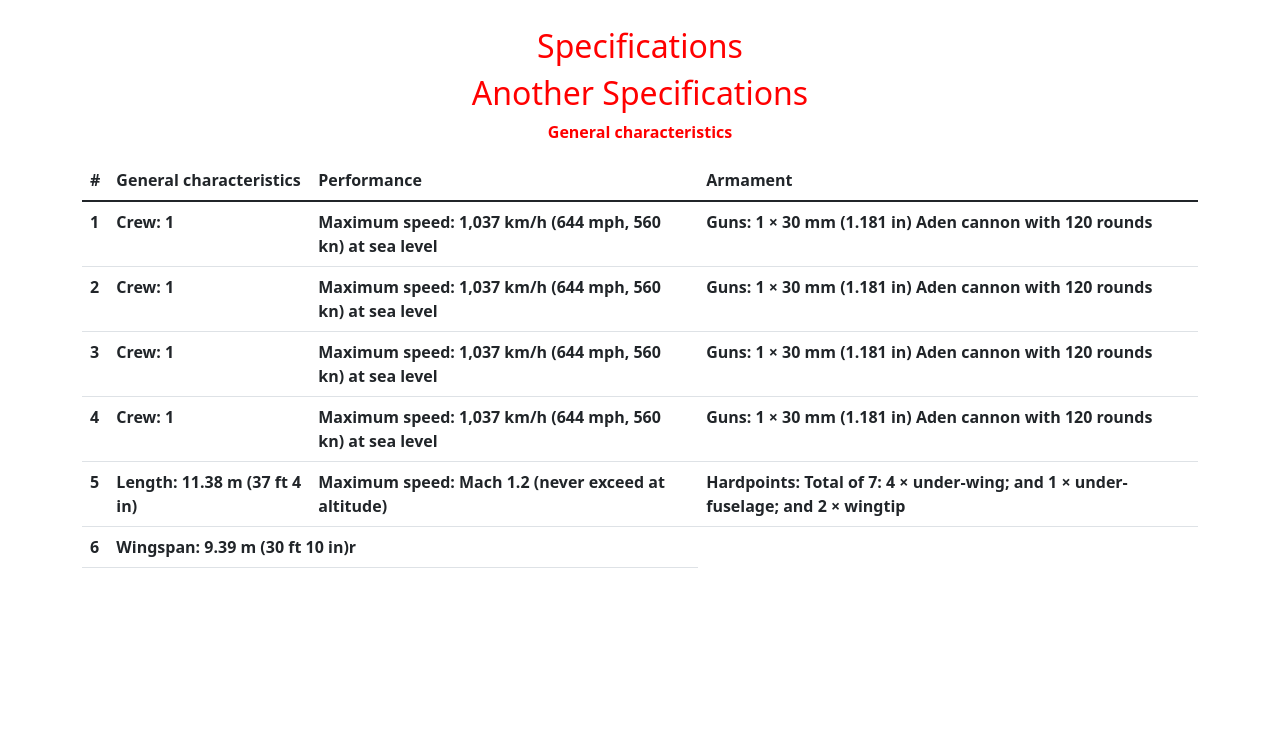
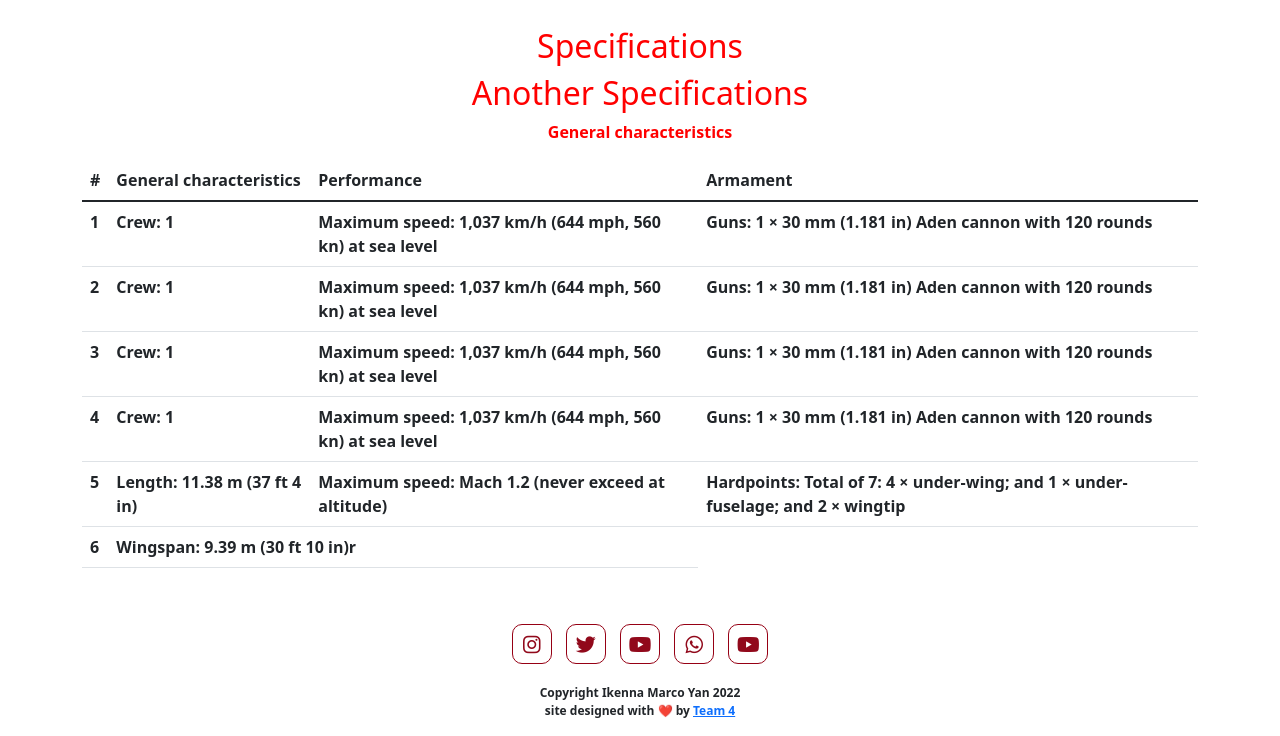
Before and after one commit to MarcoPorcaro1987/Aerospace-Project, a plain HTML site: page specification.html in a window 1280 px wide. Shown: the part 779-1515 px from the top of the page. Before the commit the page ends 1363 px from the top, so only its background shows below. Drawn offline with nearby package versions, Linux system fonts and the light colour scheme.

Commit message:
added footer

```diff
--- a/specification.html
+++ b/specification.html
@@ -6,6 +6,8 @@
     <meta name="viewport" content="width=device-width, initial-scale=1.0" />
     <title>British Aerospace Hawk 200</title>
     <link href="https://cdn.jsdelivr.net/npm/bootstrap@5.1.3/dist/css/bootstrap.min.css" rel="stylesheet" integrity="sha384-1BmE4kWBq78iYhFldvKuhfTAU6auU8tT94WrHftjDbrCEXSU1oBoqyl2QvZ6jIW3" crossorigin="anonymous">
+    <script src="https://kit.fontawesome.com/3b5e8d3e54.js" crossorigin="anonymous"></script>
+    <link rel="stylesheet"> <!-- CSS only -->
     <link rel="stylesheet" href="style.css">
   </head>
 
@@ -101,6 +103,19 @@
     </table>
     </div>
 
+<a href=""></a>
+      <div class="social-links">
+
+        <i class="fa fa-solid fa-instagram"></i>
+        <i class="fa fa-solid fa-twitter"></i>
+        <i class="fa fa-brands fa-youtube"></i>
+        <i class="fa fa-solid fa-whatsapp"></i>
+        <a href="https://www.youtube.com/"><i class="fa fa-brands fa-youtube"></i></a>
+        <p>Copyright Ikenna Marco Yan 2022 <br> site designed with ❤️ by  <strong><a
+              href="https://github.com/MarcoPorcaro1987/Aerospace-Project">Team 4</a></strong></p>
+      </div>
+
+
  <script src="https://cdn.jsdelivr.net/npm/bootstrap@5.1.3/dist/js/bootstrap.bundle.min.js"
    integrity="sha384-ka7Sk0Gln4gmtz2MlQnikT1wXgYsOg+OMhuP+IlRH9sENBO0LRn5q+8nbTov4+1p" crossorigin="anonymous"></script>
   </body>
--- a/style.css
+++ b/style.css
@@ -74,6 +74,36 @@
   text-shadow: 1px 1px 3px rgba(0,0,0,0.5);
 }
 
+/* ---------footer section----------------- */
+
+.social-links{
+  text-align: center;
+}
+
+.social-links .fa{
+  height: 40px;
+  width: 40px;
+  font-size: 20px;
+  border-radius: 10px;
+  line-height: 40px;
+  border: 1px solid #960014;
+  margin: 40px 5px 0;
+  color: #91091b;
+  cursor: pointer;
+  transition: 0.5s;
+}
+
+.social-links .fa:hover{
+  background: #960014;
+  color: #fff;
+  transform: translateY(-7px);
+}
+
+.social-links p{
+  font-size: 12px;
+  margin-top: 20px;
+}
+
 @media screen and (min-width: 601px) {
   #HomePageName {
     font-size: 80px;
```
